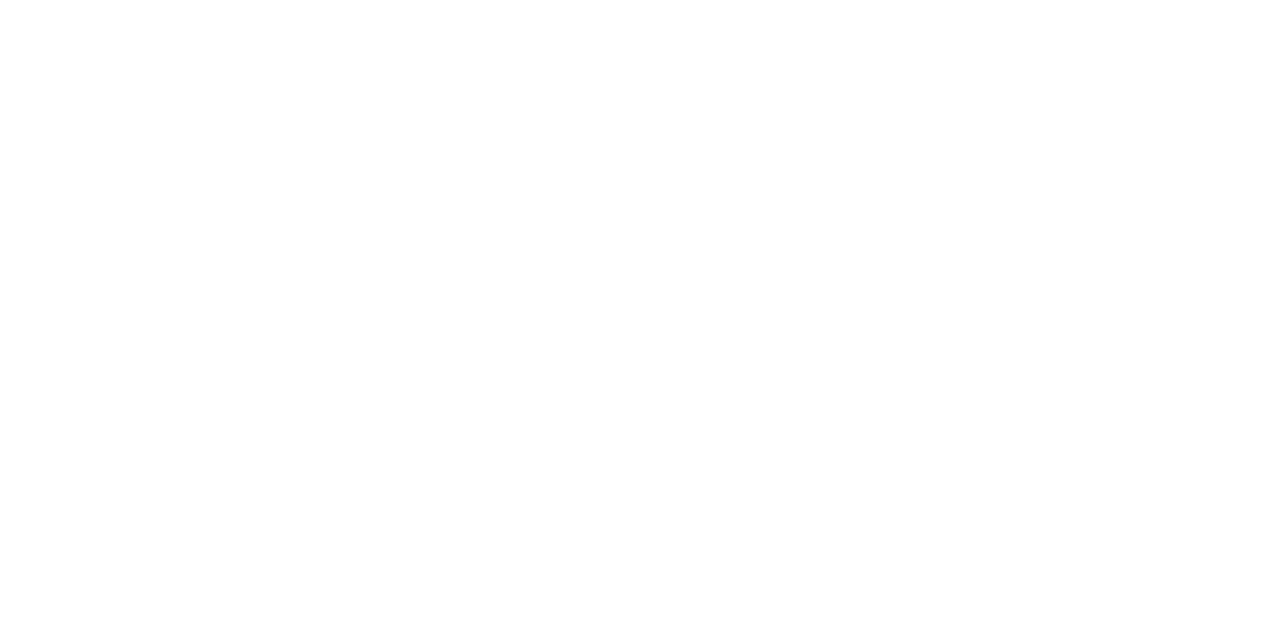
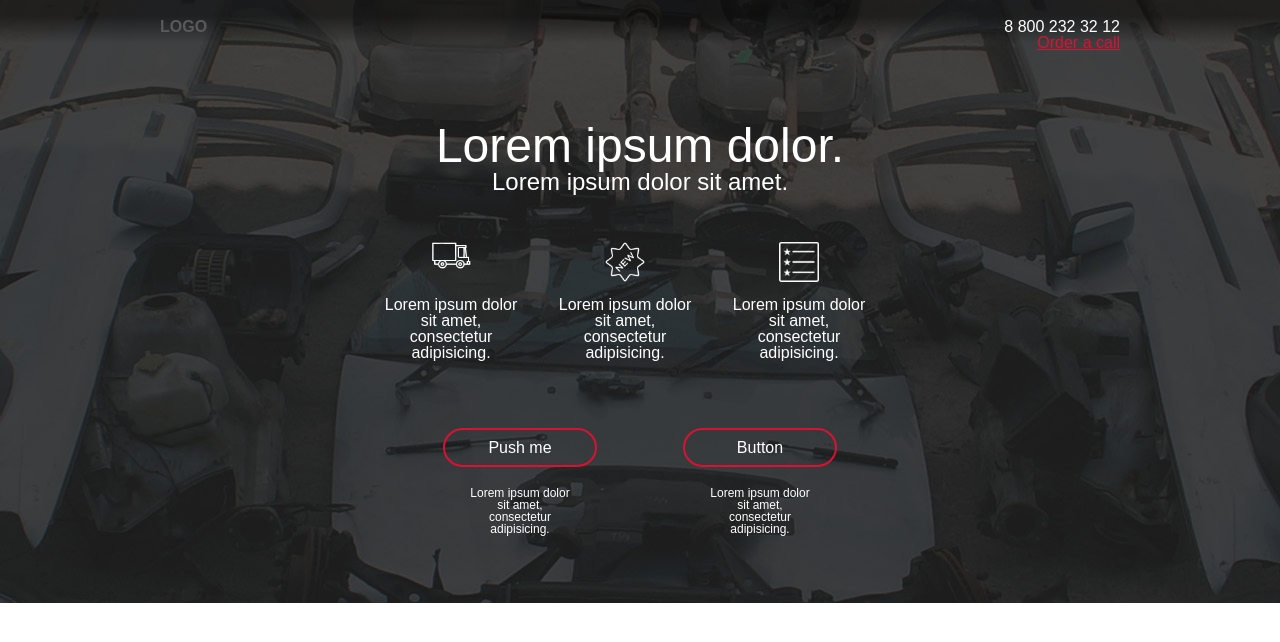
Before and after one commit to rutzi/Second-project, a plain HTML site: page index.html in a window 1280 px wide. Drawn offline with Linux system fonts and the light colour scheme.

Commit message:
finishedHeaderBlock

```diff
--- a/index.html
+++ b/index.html
@@ -3,17 +3,56 @@
 <head>
 	<meta charset="UTF-8">
 	<link rel="stylesheet" href="style.css">
-	<title></title>
+	<title>Project</title>
 </head>
 <body>
 	<header>
-
+		<section class="titleSite">
+			<div class="wrap">
+				<div class= 'logo titleBlock'>
+					<a href="#">logo</a>
+				</div>
+				<div class="number titleBlock">
+					<a href="#">8 800 232 32 12</a>
+					<a href="#" id='call'>Order a call</a>
+				</div>
+			</div>
+		</section>
+		<section class="headerContent wrap">
+			<div class="headerContentTitle">
+				<h1>Lorem ipsum dolor.</h1>
+				<p>Lorem ipsum dolor sit amet.</p>
+			</div>
+			<div class="ourOffer">
+				<div class="block1 headerContBlock">
+					<a href="#"><img src="img/icons/icon1.png" alt="IconOfOffer"></a>
+					<p>Lorem ipsum dolor sit amet, consectetur adipisicing.</p>
+				</div>
+				<div class="block2 headerContBlock">
+					<a href="#"><img src="img/icons/icon2.png" alt="IconOfOffer"></a>
+					<p>Lorem ipsum dolor sit amet, consectetur adipisicing.</p>
+				</div>
+				<div class="block3 headerContBlock">
+					<a href="#"><img src="img/icons/icon3.png" alt="IconOfOffer"></a>
+					<p>Lorem ipsum dolor sit amet, consectetur adipisicing.</p>
+				</div>
+			</div>
+			<div class="offersBtn">
+				<div class="fastAppli headerBtn">
+					<a href="#">Push me</a>
+					<p>Lorem ipsum dolor sit amet, consectetur adipisicing.</p>
+				</div>
+				<div class="detailApplic headerBtn">
+					<a href="#">Button</a>
+					<p>Lorem ipsum dolor sit amet, consectetur adipisicing.</p>
+				</div>
+			</div>
+		</section>
 	</header>
 	<main>
 
 	</main>
 	<footer>
-
 	</footer>
 	<script src="main.js"></script>
 </body>
--- a/style.css
+++ b/style.css
@@ -0,0 +1,163 @@
+html, body, div, span, applet, object, iframe,
+h1, h2, h3, h4, h5, h6, p, blockquote, pre,
+a, abbr, acronym, address, big, cite, code,
+del, dfn, em, img, ins, kbd, q, s, samp,
+small, strike, strong, sub, sup, tt, var,
+b, u, i, center,
+dl, dt, dd, ol, ul, li,
+fieldset, form, label, legend,
+table, caption, tbody, tfoot, thead, tr, th, td,
+article, aside, canvas, details, embed,
+figure, figcaption, footer, header, hgroup,
+menu, nav, output, ruby, section, summary,
+time, mark, audio, video {
+	margin: 0;
+	padding: 0;
+	border: 0;
+	font-size: 100%;
+	font: inherit;
+	vertical-align: baseline;
+}
+/* HTML5 display-role reset for older browsers */
+article, aside, details, figcaption, figure,
+footer, header, hgroup, menu, nav, section {
+	display: block;
+}
+body {
+	line-height: 1;
+}
+ol, ul {
+	list-style: none;
+}
+blockquote, q {
+	quotes: none;
+}
+blockquote:before, blockquote:after,
+q:before, q:after {
+	content: '';
+	content: none;
+}
+table {
+	border-collapse: collapse;
+	border-spacing: 0;
+}
+a{
+	color: #000;
+	text-decoration: none;
+}
+h1, h2,h3,h4,h5,p,a{
+
+}
+.wrap{
+	width: 75%;
+	margin: 0 auto;
+}
+
+
+body{
+	font-family: sans-serif;
+}
+header{
+	background: url('img/headerBackground.jpg');
+}
+.titleSite{
+	background: linear-gradient(to top, transparent 20%, rgba(0, 0, 0, .5) 70%);
+}
+.titleBlock{
+	padding: 2% 0;
+	display: inline-block;
+	width: 45%;
+}
+.logo a{
+	text-transform: uppercase;
+	color: #5a5a5a;
+	font-weight: 900;
+}
+.number{
+	float: right;
+	text-align: right;
+}
+.number a{
+	color: #fff;
+	display: block;
+}
+#call{
+	color: #d91233;
+	text-decoration: underline;
+}
+
+
+.headerContentTitle{
+	padding-top: 7%;
+	text-align: center;
+	color: #fff;
+}
+.headerContentTitle h1{
+	font-size: 48px;
+	display: inline-block;
+	width: 100%
+}
+.headerContentTitle p{
+	font-size: 24px;
+	margin-bottom: 5%;
+}
+
+
+.ourOffer{
+	display: flex;
+	justify-content: center;
+	align-items: center;
+	margin-bottom: 7%;
+}
+.headerContBlock{
+	display: flex;
+	justify-content: center;
+	align-items: center;
+	flex-flow: column;
+	color: #fff;
+	width: 15%;
+	text-align: center;
+	margin-right: 30px;
+}
+.headerContBlock a{
+	width: 40px;
+	height: 40px;
+	display: inline-block;
+	text-align: center;
+	margin-bottom: 15px;
+}
+.headerContBlock a img{
+	width: 100%;
+}
+
+
+.offersBtn{
+	display: flex;
+	justify-content: center;
+	align-items: center;
+	color: #fff;
+	text-align: center;
+	padding-bottom: 7%;
+}
+.headerBtn{
+	width: 25%;
+}
+.headerBtn a{
+	display: inline-block;
+	width: 150px;
+	height: 35px;
+	color: #fff;
+	line-height: 35px;
+	margin-bottom: 20px;
+	border: 2px solid #d91233;
+	border-radius: 35px;
+	transition: .5s;
+}
+.headerBtn a:hover{
+	background: #d91233;
+}
+.headerBtn p{
+	font-size: 12px;
+	width: 45%;
+	display: inline-block;
+}
```
Also changed, not shown: img/headerBackground.jpg (added), img/icons/icon1.png (added), img/icons/icon2.png (added), img/icons/icon3.png (added).
